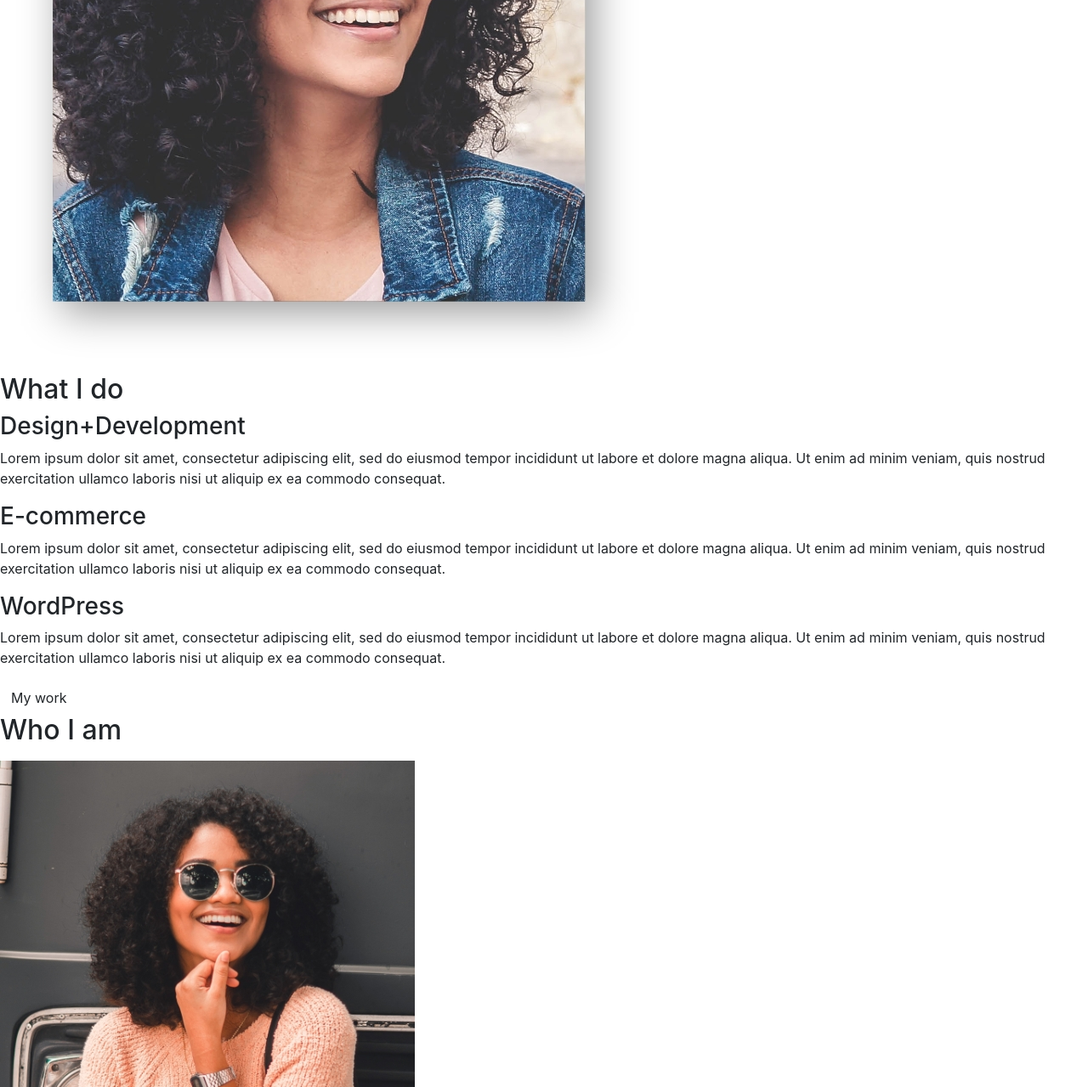
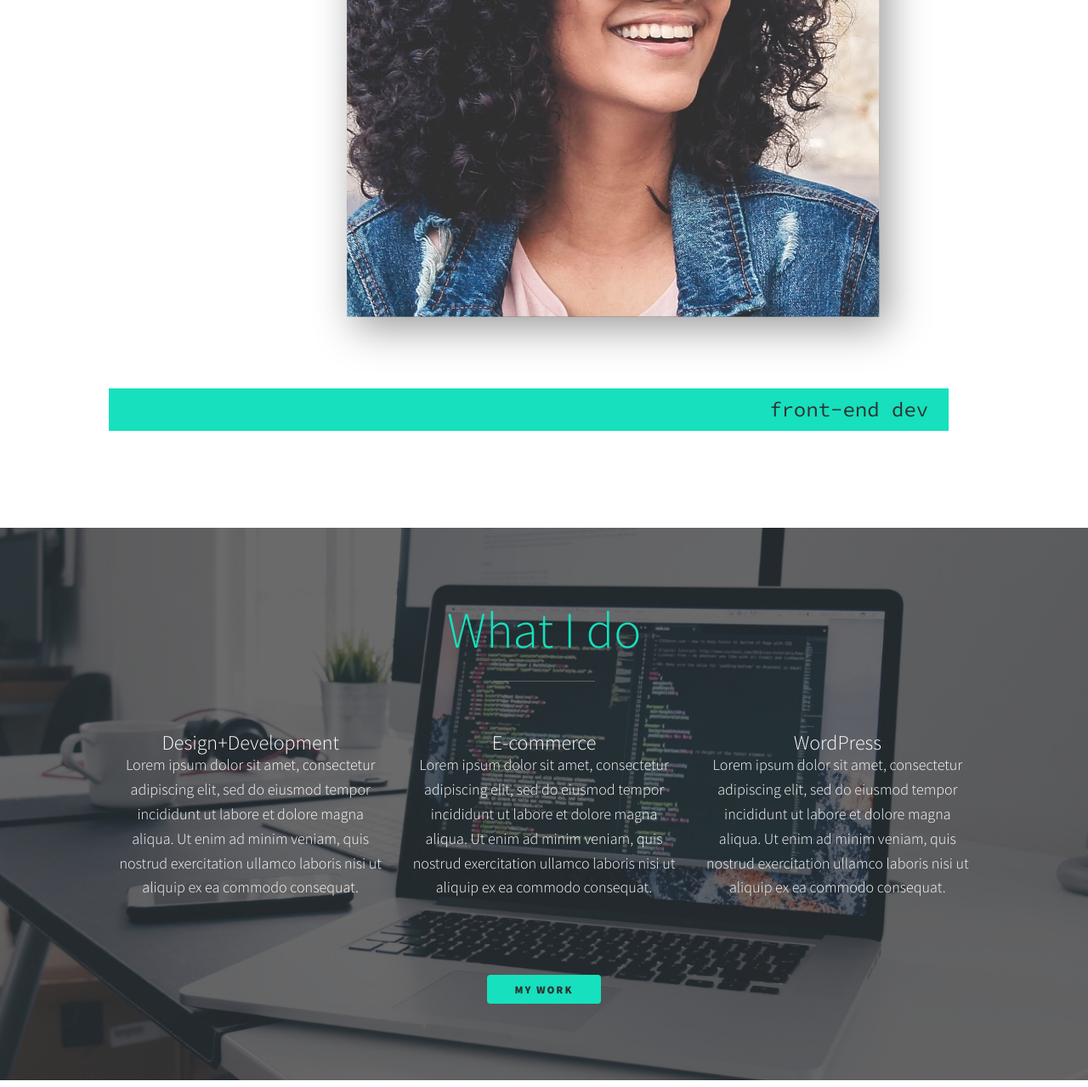
Before and after one commit to sonu007-tech/portfolio, a plain HTML site: page index.html in a window 1280 px wide. Shown: the part 614-1893 px from the top of the page at 85% size. Drawn offline with nearby package versions, Linux system fonts and the light colour scheme.

Commit message:
completed my services

```diff
--- a/css/style.css
+++ b/css/style.css
@@ -4,27 +4,27 @@
     box-sizing: border-box;
 }
 
+
+/* Custom Properties, update these for your own design */
+
 :root {
-    /* font family */
     --ff-primary: 'Source Sans Pro', sans-serif;
     --ff-secondary: 'Source Code Pro', monospace;
-    /* font weidth */
     --fw-reg: 300;
     --fw-bold: 900;
-    /* color bg */
     --clr-light: #fff;
     --clr-dark: #303030;
     --clr-accent: #16e0bd;
-    /* typography */
     --fs-h1: 3rem;
     --fs-h2: 2.25rem;
     --fs-h3: 1.25rem;
     --fs-body: 1rem;
+    --bs: 0.25em 0.25em 0.75em rgba(0, 0, 0, .25), 0.125em 0.125em 0.25em rgba(0, 0, 0, .15);
 }
 
-@media (min-width:800px) {
+@media (min-width: 800px) {
      :root {
-        --fs-h1: 4.5;
+        --fs-h1: 4.5rem;
         --fs-h2: 3.75rem;
         --fs-h3: 1.5rem;
         --fs-body: 1.125rem;
@@ -32,4 +32,195 @@
 }
 
 
-/* General Style */
+/* General styles */
+
+body {
+    background: var(--clr-light);
+    color: var(--clr-dark);
+    margin: 0;
+    font-family: var(--ff-primary);
+    font-size: var(--fs-body);
+    line-height: 1.6;
+}
+
+section {
+    padding: 5em 2em;
+}
+
+img {
+    display: block;
+    max-width: 100%;
+}
+
+strong {
+    font-weight: var(--fw-bold)
+}
+
+:focus {
+    outline: 3px solid var(--clr-accent);
+    outline-offset: 3px;
+}
+
+
+/* Buttons */
+
+.btn {
+    display: inline-block;
+    padding: .5em 2.5em;
+    background: var(--clr-accent);
+    color: var(--clr-dark);
+    text-decoration: none;
+    cursor: pointer;
+    font-size: .8rem;
+    text-transform: uppercase;
+    letter-spacing: 2px;
+    font-weight: var(--fw-bold);
+    transition: transform 200ms ease-in-out;
+}
+
+.btn:hover {
+    transform: scale(1.1);
+}
+
+
+/* Typography */
+
+h1,
+h2,
+h3 {
+    line-height: 1;
+    margin: 0;
+}
+
+h1 {
+    font-size: var(--fs-h1)
+}
+
+h2 {
+    font-size: var(--fs-h2)
+}
+
+h3 {
+    font-size: var(--fs-h3)
+}
+
+.section__title {
+    margin-bottom: .25em;
+}
+
+.section__title--intro {
+    font-weight: var(--fw-reg);
+}
+
+.section__title--intro strong {
+    display: block;
+}
+
+.section__subtitle {
+    margin: 0;
+    font-size: var(--fs-h3);
+}
+
+.section__subtitle--intro,
+.section__subtitle--about {
+    background: var(--clr-accent);
+    padding: .25em 1em;
+    font-family: var(--ff-secondary);
+    margin-bottom: 1em;
+}
+
+
+/* header */
+
+nav {
+    display: none;
+}
+
+
+/*  Intro section  */
+
+.intro {
+    position: relative;
+}
+
+.intro__img {
+    box-shadow: var(--bs);
+}
+
+.section__subtitle--intro {
+    display: inline-block;
+}
+
+@media (min-width: 600px) {
+    .intro {
+        display: grid;
+        width: min-content;
+        margin: 0 auto;
+        grid-column-gap: 1em;
+        grid-template-areas: "img title" "img subtitle";
+        grid-template-columns: min-content max-content;
+    }
+    .intro__img {
+        grid-area: img;
+        min-width: 250px;
+        position: relative;
+        z-index: 2;
+    }
+    .section__subtitle--intro {
+        align-self: start;
+        grid-column: -1 / 1;
+        grid-row: 2;
+        text-align: right;
+        position: relative;
+        left: -1.5em;
+        width: calc(100% + 1.5em);
+    }
+}
+
+
+/*  My services section  */
+
+.my-services {
+    background-color: var(--clr-dark);
+    background-image: url(../img/services-bg.jpg);
+    background-size: cover;
+    /* background-blend-mode: multiply; */
+    color: var(--clr-light);
+    text-align: center;
+}
+
+.section__title--services {
+    color: var(--clr-accent);
+    position: relative;
+}
+
+.section__title--services::after {
+    content: '';
+    display: block;
+    width: 2em;
+    height: 1px;
+    margin: 0.5em auto 1em;
+    background: var(--clr-light);
+    opacity: 0.25;
+}
+
+.services {
+    margin-bottom: 4em;
+}
+
+.service {
+    max-width: 500px;
+    margin: 0 auto;
+}
+
+@media (min-width: 800px) {
+    .services {
+        display: flex;
+        max-width: 1000px;
+        margin-left: auto;
+        margin-right: auto;
+    }
+    .service+.service {
+        margin-left: 2em;
+    }
+}
```
